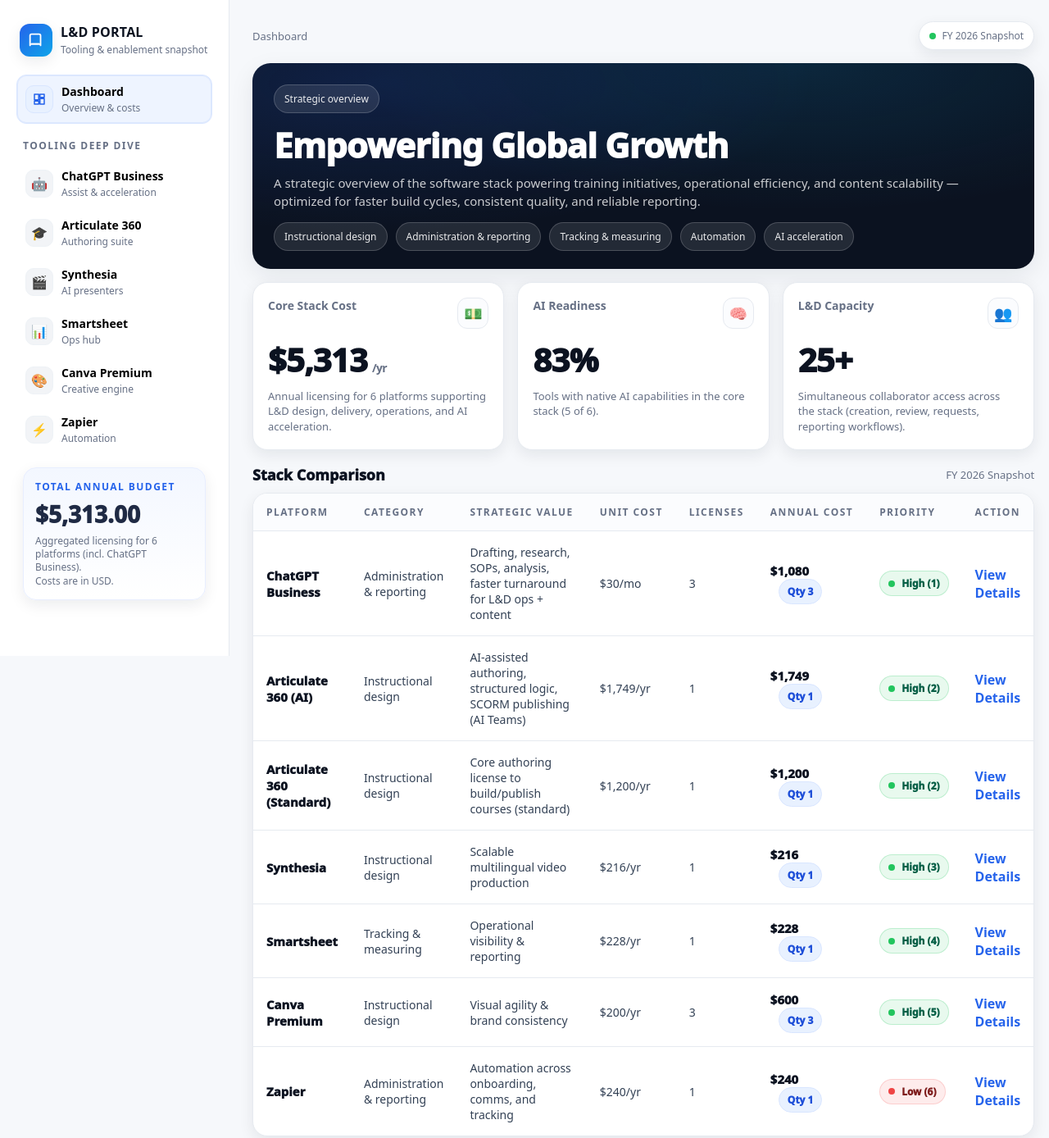
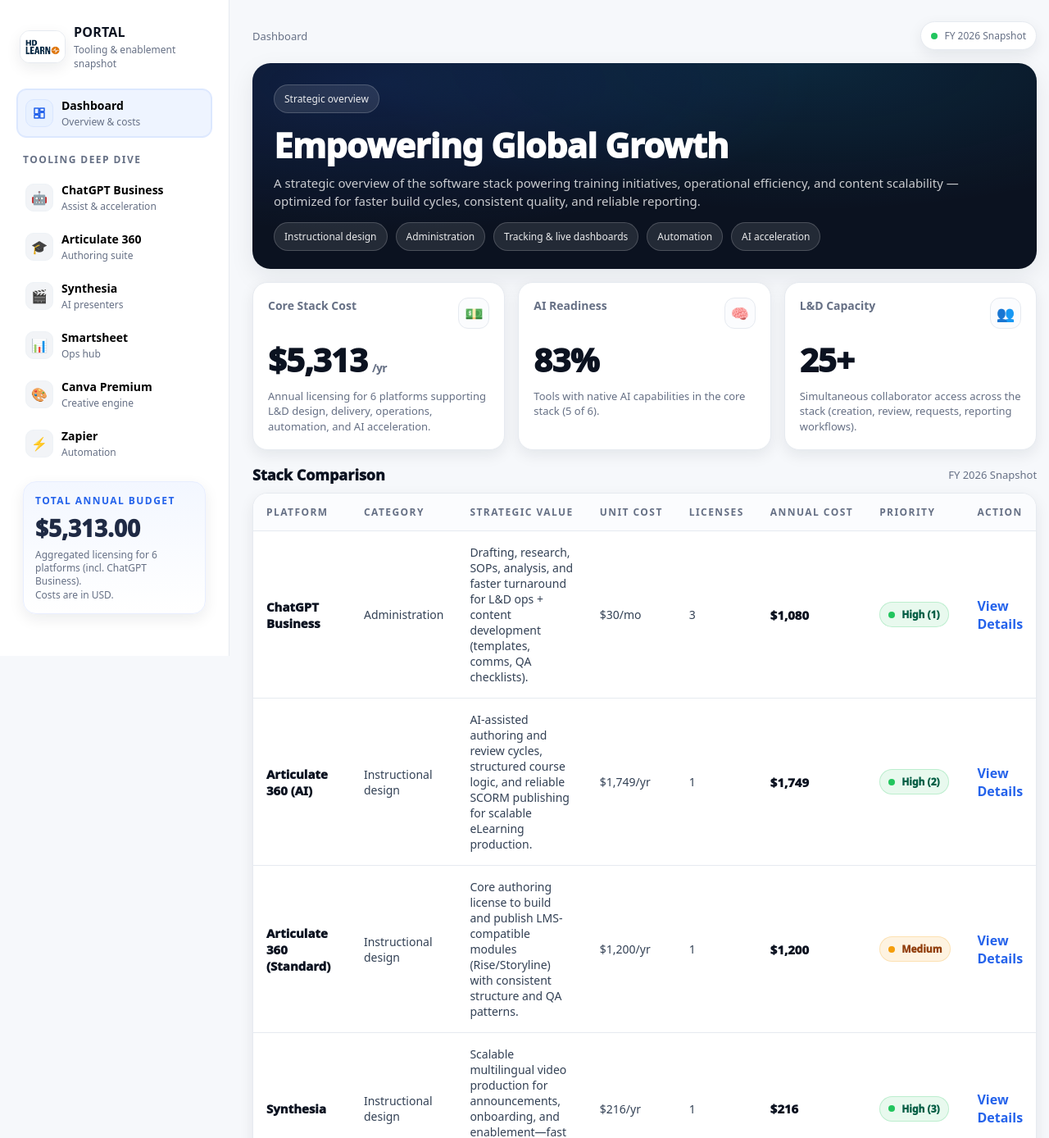
Before and after one commit to Gonzale20/ld-tools-presentation, a plain HTML site: page index.html in a window 1280 px wide. Shown: the top 1388 px of the page at 82% size. Drawn offline with Linux system fonts and the light colour scheme.

Commit message:
Updated Version 2.6

```diff
--- a/index.html
+++ b/index.html
@@ -3,7 +3,7 @@
 <head>
   <meta charset="utf-8" />
   <meta name="viewport" content="width=device-width,initial-scale=1" />
-  <title>L&D Portal — Tooling Stack</title>
+  <title>Portal — Tooling Stack</title>
 
   <style>
     :root{
@@ -18,7 +18,6 @@
       --brand:#2563EB;
       --brand-2:#0EA5E9;
 
-      --pill:#E8F1FF;
       --success:#22C55E;
       --warn:#F59E0B;
       --danger:#EF4444;
@@ -57,6 +56,7 @@
       height:100vh;
       overflow:auto;
     }
+
     .brand{
       display:flex;
       align-items:center;
@@ -64,13 +64,28 @@
       padding:10px 10px 14px;
       margin-bottom:8px;
     }
+    /* UPDATED: Use HD Learn logo image instead of SVG block */
     .brand .logo{
-      width:40px;height:40px;border-radius:12px;
-      display:grid;place-items:center;
-      background: linear-gradient(135deg, var(--brand), var(--brand-2));
+      width:56px;
+      height:40px;
+      border-radius:12px;
+      display:grid;
+      place-items:center;
+      background:#fff;
+      border:1px solid var(--line);
       box-shadow: var(--shadow2);
-      color:#fff;
+      overflow:hidden;
+      flex:0 0 auto;
     }
+    .brand .logo img{
+      width:100%;
+      height:100%;
+      object-fit:contain;
+      display:block;
+      padding:6px;
+      background:#fff;
+    }
+    /* UPDATED: Title is now just "Portal" */
     .brand .title{ font-weight:900; letter-spacing:.2px; }
     .brand .subtitle{ font-size:12px;color:var(--muted);margin-top:2px; }
 
@@ -306,20 +321,7 @@
     .cost{ font-weight:950; font-size:15px; }
     .action a{ color: var(--brand); font-weight:900; }
 
-    .pill{
-      display:inline-flex;
-      align-items:center;
-      gap:8px;
-      background: var(--pill);
-      border:1px solid #D9E6FF;
-      color: #1D4ED8;
-      padding:6px 10px;
-      border-radius:999px;
-      font-size:12px;
-      font-weight:950;
-      margin-left:10px;
-      white-space:nowrap;
-    }
+    /* REMOVED: .pill styling (Qty pill is no longer used) */
 
     .prio{
       display:inline-flex;
@@ -645,13 +647,11 @@
     <aside class="sidebar">
       <div class="brand">
         <div class="logo" aria-hidden="true">
-          <svg width="22" height="22" viewBox="0 0 24 24" fill="none">
-            <path d="M6 4h10a2 2 0 0 1 2 2v13a2 2 0 0 0-2-2H6a2 2 0 0 0-2 2V6a2 2 0 0 1 2-2Z" stroke="white" stroke-width="2" stroke-linejoin="round"/>
-            <path d="M6 17h10" stroke="white" stroke-width="2" stroke-linecap="round"/>
-          </svg>
+          <!-- NOTE: File name with space -> use %20 -->
+          <img src="assets/images/HD%20Learn.png" alt="HD Learn logo" onerror="this.parentElement.style.display='none';" />
         </div>
         <div>
-          <div class="title">L&amp;D PORTAL</div>
+          <div class="title">PORTAL</div>
           <div class="subtitle">Tooling &amp; enablement snapshot</div>
         </div>
       </div>
@@ -671,7 +671,6 @@
 
         <h4>Tooling Deep Dive</h4>
 
-        <!-- NEW: ChatGPT (Priority #1) -->
         <button class="navbtn" data-page="chatgpt" onclick="go('chatgpt')">
           <span class="navicon">🤖</span>
           <span class="navtext"><span class="label">ChatGPT Business</span><span class="hint">Assist &amp; acceleration</span></span>
@@ -731,8 +730,8 @@
           </div>
           <div class="chips">
             <span class="chip">Instructional design</span>
-            <span class="chip">Administration &amp; reporting</span>
-            <span class="chip">Tracking &amp; measuring</span>
+            <span class="chip">Administration</span>
+            <span class="chip">Tracking &amp; live dashboards</span>
             <span class="chip">Automation</span>
             <span class="chip">AI acceleration</span>
           </div>
@@ -745,7 +744,7 @@
               <div class="miniicon">💵</div>
             </div>
             <div class="metric" id="coreStack">$5,313<small>/yr</small></div>
-            <p>Annual licensing for 6 platforms supporting L&amp;D design, delivery, operations, and AI acceleration.</p>
+            <p>Annual licensing for 6 platforms supporting L&amp;D design, delivery, operations, automation, and AI acceleration.</p>
           </div>
 
           <div class="card">
@@ -776,97 +775,91 @@
           <table>
             <thead>
               <tr>
-                <th style="width:18%;">Platform</th>
-                <th style="width:16%;">Category</th>
-                <th>Strategic Value</th>
-                <th style="width:12%;">Unit Cost</th>
-                <th style="width:10%;">Licenses</th>
-                <th style="width:12%;">Annual Cost</th>
-                <th style="width:10%;">Priority</th>
+                <th style="width:16%;">Platform</th>
+                <th style="width:14%;">Category</th>
+                <!-- UPDATED: Wider "Strategic Value" column -->
+                <th style="width:34%;">Strategic Value</th>
+                <th style="width:10%;">Unit Cost</th>
+                <th style="width:8%;">Licenses</th>
+                <th style="width:10%;">Annual Cost</th>
+                <th style="width:8%;">Priority</th>
                 <th style="width:10%;">Action</th>
               </tr>
             </thead>
             <tbody>
-              <!-- 1) ChatGPT -->
               <tr>
                 <td class="platform">ChatGPT Business</td>
-                <td class="value">Administration &amp; reporting</td>
-                <td class="value">Drafting, research, SOPs, analysis, faster turnaround for L&amp;D ops + content</td>
+                <td class="value">Administration</td>
+                <td class="value">Drafting, research, SOPs, analysis, and faster turnaround for L&amp;D ops + content development (templates, comms, QA checklists).</td>
                 <td class="value">$30/mo</td>
                 <td class="value">3</td>
-                <td class="cost">$1,080 <span class="pill">Qty 3</span></td>
+                <td class="cost">$1,080</td>
                 <td><span class="prio high">High (1)</span></td>
                 <td class="action"><a href="javascript:void(0)" onclick="go('chatgpt')">View Details</a></td>
               </tr>
 
-              <!-- 2) Articulate AI -->
               <tr>
                 <td class="platform">Articulate 360 (AI)</td>
                 <td class="value">Instructional design</td>
-                <td class="value">AI-assisted authoring, structured logic, SCORM publishing (AI Teams)</td>
+                <td class="value">AI-assisted authoring and review cycles, structured course logic, and reliable SCORM publishing for scalable eLearning production.</td>
                 <td class="value">$1,749/yr</td>
                 <td class="value">1</td>
-                <td class="cost">$1,749 <span class="pill">Qty 1</span></td>
+                <td class="cost">$1,749</td>
                 <td><span class="prio high">High (2)</span></td>
                 <td class="action"><a href="javascript:void(0)" onclick="go('articulate')">View Details</a></td>
               </tr>
 
-              <!-- Articulate Standard (shown separately, as requested) -->
               <tr>
                 <td class="platform">Articulate 360 (Standard)</td>
                 <td class="value">Instructional design</td>
-                <td class="value">Core authoring license to build/publish courses (standard)</td>
+                <td class="value">Core authoring license to build and publish LMS-compatible modules (Rise/Storyline) with consistent structure and QA patterns.</td>
                 <td class="value">$1,200/yr</td>
                 <td class="value">1</td>
-                <td class="cost">$1,200 <span class="pill">Qty 1</span></td>
-                <td><span class="prio high">High (2)</span></td>
+                <td class="cost">$1,200</td>
+                <td><span class="prio med">Medium</span></td>
                 <td class="action"><a href="javascript:void(0)" onclick="go('articulate')">View Details</a></td>
               </tr>
 
-              <!-- 3) Synthesia -->
               <tr>
                 <td class="platform">Synthesia</td>
                 <td class="value">Instructional design</td>
-                <td class="value">Scalable multilingual video production</td>
+                <td class="value">Scalable multilingual video production for announcements, onboarding, and enablement—fast updates without re-filming.</td>
                 <td class="value">$216/yr</td>
                 <td class="value">1</td>
-                <td class="cost">$216 <span class="pill">Qty 1</span></td>
+                <td class="cost">$216</td>
                 <td><span class="prio high">High (3)</span></td>
                 <td class="action"><a href="javascript:void(0)" onclick="go('synthesia')">View Details</a></td>
               </tr>
 
-              <!-- 4) Smartsheet -->
               <tr>
                 <td class="platform">Smartsheet</td>
-                <td class="value">Tracking &amp; measuring</td>
-                <td class="value">Operational visibility &amp; reporting</td>
+                <td class="value">Tracking &amp; live dashboards</td>
+                <td class="value">Central visibility for training requests, delivery milestones, and reporting dashboards with clear ownership and stakeholder-ready views.</td>
                 <td class="value">$228/yr</td>
                 <td class="value">1</td>
-                <td class="cost">$228 <span class="pill">Qty 1</span></td>
+                <td class="cost">$228</td>
                 <td><span class="prio high">High (4)</span></td>
                 <td class="action"><a href="javascript:void(0)" onclick="go('smartsheet')">View Details</a></td>
               </tr>
 
-              <!-- 5) Canva -->
               <tr>
                 <td class="platform">Canva Premium</td>
                 <td class="value">Instructional design</td>
-                <td class="value">Visual agility &amp; brand consistency</td>
+                <td class="value">Brand-consistent visuals for job aids, comms, and decks—faster production and iteration without design bottlenecks.</td>
                 <td class="value">$200/yr</td>
                 <td class="value">3</td>
-                <td class="cost">$600 <span class="pill">Qty 3</span></td>
-                <td><span class="prio high">High (5)</span></td>
+                <td class="cost">$600</td>
+                <td><span class="prio med">Medium</span></td>
                 <td class="action"><a href="javascript:void(0)" onclick="go('canva')">View Details</a></td>
               </tr>
 
-              <!-- 6) Zapier -->
               <tr>
                 <td class="platform">Zapier</td>
-                <td class="value">Administration &amp; reporting</td>
-                <td class="value">Automation across onboarding, comms, and tracking</td>
+                <td class="value">Administration &amp; automation</td>
+                <td class="value">Connects systems and automates follow-ups, reminders, and data syncing to reduce repetitive admin work and improve reliability.</td>
                 <td class="value">$240/yr</td>
                 <td class="value">1</td>
-                <td class="cost">$240 <span class="pill">Qty 1</span></td>
+                <td class="cost">$240</td>
                 <td><span class="prio low">Low (6)</span></td>
                 <td class="action"><a href="javascript:void(0)" onclick="go('zapier')">View Details</a></td>
               </tr>
@@ -889,7 +882,7 @@
         </div>
       </section>
 
-      <!-- CHATGPT (NEW) -->
+      <!-- CHATGPT -->
       <section id="page-chatgpt" class="page">
         <div class="topline">
           <div class="crumb">Dashboard / <b>ChatGPT Business</b></div>
@@ -906,7 +899,7 @@
             <div class="h1">ChatGPT Business</div>
             <p class="desc">
               Day-to-day acceleration for L&amp;D: drafting communications, SOPs, templates, course outlines, knowledge-base articles,
-              and supporting analysis/reporting — to reduce cycle time and increase consistency.
+              plus analysis support for stakeholder updates — reducing cycle time while increasing consistency.
             </p>
 
             <div class="art">
@@ -921,13 +914,13 @@
                 <div class="ico">🧩</div>
                 <div>
                   <h3>Primary Use Case</h3>
-                  <p>Content creation + operational support (documentation, comms, QA checklists, reporting narratives).</p>
+                  <p>Operational support + content creation (documentation, comms, QA checklists, reporting narratives).</p>
                 </div>
               </div>
               <ul class="bullets">
                 <li>Speeds up draft → review cycles for L&amp;D deliverables.</li>
                 <li>Improves consistency via reusable prompts/templates.</li>
-                <li>Supports analysis and summarization for stakeholders.</li>
+                <li>Supports summarization and analysis for stakeholders.</li>
               </ul>
             </div>
 
@@ -952,7 +945,7 @@
               <div class="sub">3 licenses @ $30/user/month (USD). Adjust if pricing changes.</div>
               <div class="line"><div style="width:70%"></div></div>
               <div class="foot">
-                <span>Budget category: Administration &amp; reporting</span>
+                <span>Budget category: Administration</span>
                 <span class="hintLink">Business licensing</span>
               </div>
             </div>
@@ -972,7 +965,7 @@
             <div class="kicker">
               Tooling Deep Dive
               <span class="badge" style="color:var(--canva);border-color:rgba(16,185,129,.25);background:rgba(16,185,129,.08);">CREATIVE ENGINE</span>
-              <span class="prio high">High (5)</span>
+              <span class="prio med">Medium</span>
             </div>
             <div class="h1">Canva Premium</div>
             <p class="desc">
@@ -1010,16 +1003,6 @@
                 <li>Reduces rework via shared libraries and approvals.</li>
                 <li>Speeds up training comms (email/social/slide formats).</li>
               </ul>
-            </div>
-
-            <div class="infoCard">
-              <div class="infoRow">
-                <div class="ico" style="color:var(--success);">📈</div>
-                <div>
-                  <h3>Direct Value</h3>
-                  <p>Faster delivery with consistent quality — L&amp;D can create and iterate assets in hours, not weeks.</p>
-                </div>
-              </div>
             </div>
 
             <div class="investment" style="background: linear-gradient(135deg, #0B1220, #0F3B2D);">
@@ -1195,7 +1178,7 @@
               <div class="sub">Coverage for team collaboration and operational tracking.</div>
               <div class="line"><div style="width:58%"></div></div>
               <div class="foot">
-                <span>Budget category: Tracking &amp; measuring</span>
+                <span>Budget category: Tracking &amp; live dashboards</span>
                 <span class="hintLink">Pricing details</span>
               </div>
             </div>
@@ -1233,10 +1216,10 @@
             <div class="investment" style="background: linear-gradient(135deg, #7C2D12, #F97316);">
               <div class="cap">Professional Annual</div>
               <div class="amt">$240<small>.00</small></div>
-              <div class="sub">Supports unlimited multi-step automation workflows (per plan).</div>
+              <div class="sub">Supports multi-step automation workflows (per plan).</div>
               <div class="line"><div style="width:66%"></div></div>
               <div class="foot">
-                <span>Budget category: Administration &amp; reporting</span>
+                <span>Budget category: Administration &amp; automation</span>
                 <span class="hintLink">Compare tiers</span>
               </div>
             </div>
@@ -1248,13 +1231,13 @@
   </div>
 
   <script>
-    // If you want to adjust ChatGPT pricing quickly, update these:
+    // Adjust ChatGPT pricing quickly here:
     const CHATGPT_UNIT_MONTHLY = 30; // USD per user per month (assumption)
     const CHATGPT_QTY = 3;
 
-    // Optional: auto-update totals shown on the page
+    // Auto-update totals shown on the page
     (function syncTotals(){
-      const base = 4233; // previous total (Canva 600 + Articulate 2949 + Synthesia 216 + Smartsheet 228 + Zapier 240)
+      const base = 4233; // Canva 600 + Articulate 2949 + Synthesia 216 + Smartsheet 228 + Zapier 240
       const chatgptAnnual = CHATGPT_UNIT_MONTHLY * 12 * CHATGPT_QTY; // 30*12*3 = 1080
       const total = base + chatgptAnnual;
 
```
